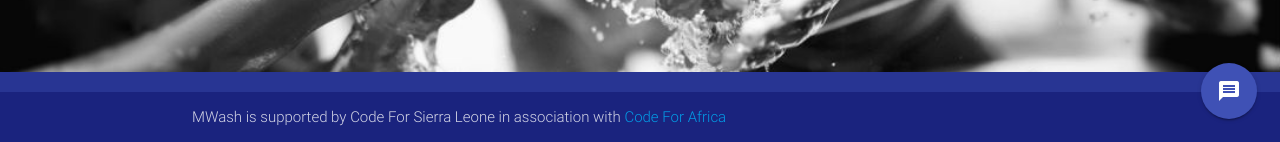
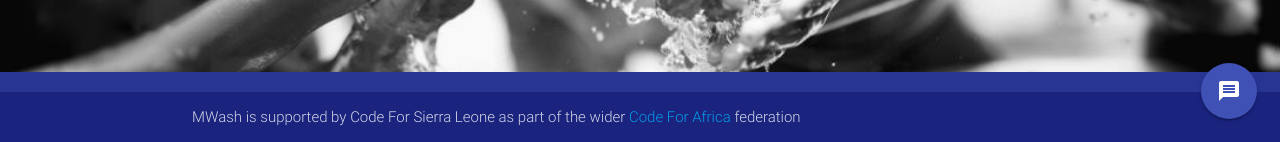
Before and after one commit to Code4SierraLeone/MWash, a CodeIgniter app: page /MWash/ in a window 1280 px wide. Shown: the part 658-800 px from the top of the page. Run offline with CodeIgniter, Linux system fonts and the light colour scheme; some libraries are stand-ins or nearby versions.

Commit message:
updated footer info

```diff
--- a/application/views/home.php
+++ b/application/views/home.php
@@ -78,7 +78,7 @@ defined('BASEPATH') OR exit('No direct script access allowed');
 <footer class="page-footer indigo darken-3">
     <div class="footer-copyright indigo darken-4">
         <div class="container">
-            <span>MWash is supported by Code For Sierra Leone in association with <a href="https://codeforafrica.org">Code For Africa</a></span>
+            <span>MWash is supported by Code For Sierra Leone as part of the wider <a href="https://codeforafrica.org">Code For Africa </a>federation</span>
         </div>
     </div>
 </footer>
```
